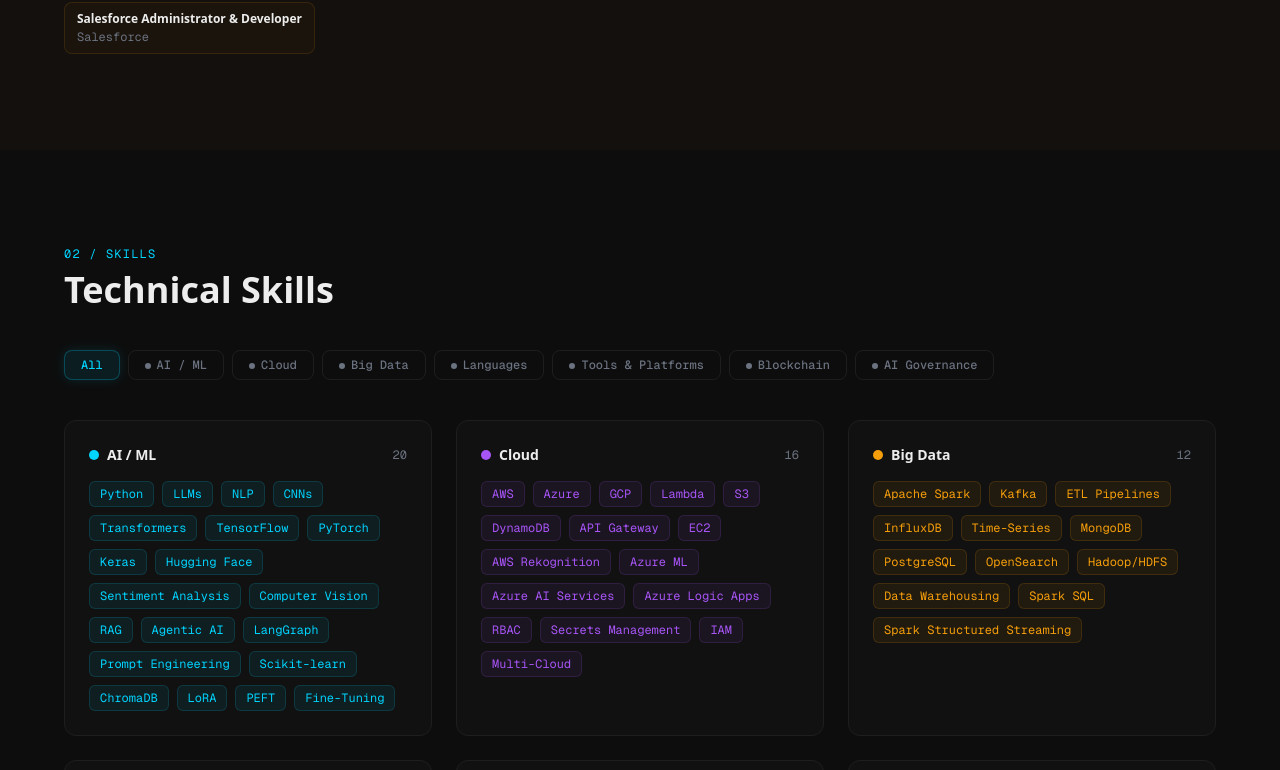
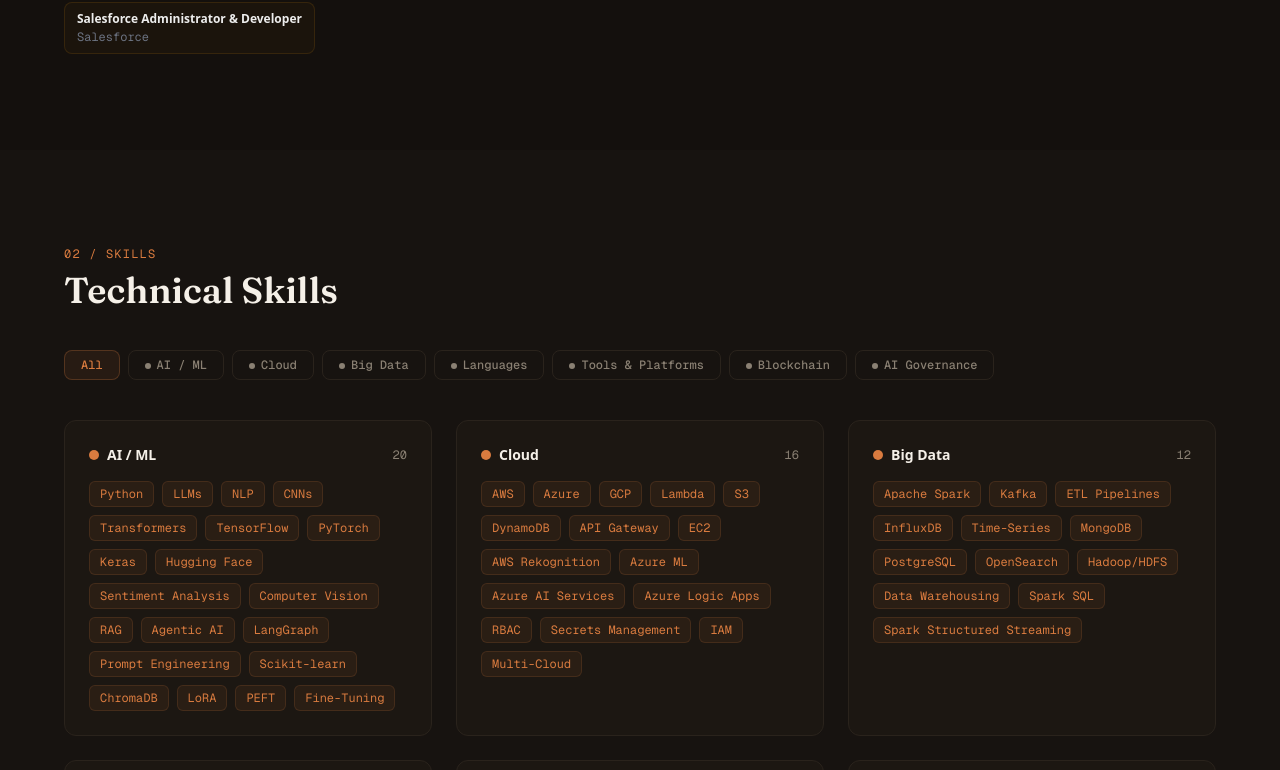
Before and after one commit to Namantyagi2727/portfolio, a Next.js app: page / in a window 1280 px wide. Shown: the part 3286-4056 px from the top of the page. Built offline with nearby package versions, Linux system fonts and the light colour scheme.

Commit message:
feat: collapse skill category rainbow to single accent, re-skin Co-Authored-By: Claude Haiku 4.5 <noreply@anthropic.com> Claude-Session: https://claude.ai/code/session_01NehF1ss7b5bKHeeLkofiR7

```diff
--- a/src/components/Skills.tsx
+++ b/src/components/Skills.tsx
@@ -4,15 +4,7 @@ import { useState } from "react";
 import { motion, AnimatePresence } from "framer-motion";
 import { skills } from "@/lib/data";
 
-const categoryColors: Record<string, string> = {
-  "AI / ML":           "#00d4ff",
-  "Cloud":             "#a855f7",
-  "Big Data":          "#f59e0b",
-  "Languages":         "#10b981",
-  "Tools & Platforms": "#6b7280",
-  "Blockchain":        "#f97316",
-  "AI Governance":     "#06b6d4",
-};
+const ACCENT = "#d97b3f";
 
 export default function Skills() {
   const [active, setActive] = useState("All");
@@ -20,36 +12,31 @@ export default function Skills() {
   const filtered = active === "All" ? skills : skills.filter((g) => g.category === active);
 
   return (
-    <section id="skills" className="py-24 px-6 bg-[#0d0d0d]">
+    <section id="skills" className="py-24 px-6 bg-[#171310]">
       <div className="max-w-6xl mx-auto">
-
-        {/* Section header */}
         <div className="mb-10">
-          <p className="text-xs font-mono text-[#00d4ff] uppercase tracking-widest mb-2">02 / Skills</p>
-          <h2 className="text-3xl sm:text-4xl font-bold text-[#ededed]">Technical Skills</h2>
+          <p className="text-xs font-mono text-[#d97b3f] uppercase tracking-widest mb-2">02 / Skills</p>
+          <h2 className="text-3xl sm:text-4xl font-serif font-semibold text-[#f5f0e8]">Technical Skills</h2>
         </div>
 
-        {/* Filter tabs */}
         <div className="flex flex-wrap gap-2 mb-10">
           {["All", ...skills.map((g) => g.category)].map((cat) => {
             const isActive = active === cat;
-            const color = cat === "All" ? "#00d4ff" : (categoryColors[cat] ?? "#00d4ff");
             return (
               <button
                 key={cat}
                 onClick={() => setActive(cat)}
                 className="px-4 py-1.5 rounded-lg text-xs font-mono font-medium transition-all duration-200"
                 style={{
-                  background: isActive ? `${color}15` : "transparent",
-                  color:      isActive ? color : "#6b7280",
-                  border:     `1px solid ${isActive ? `${color}40` : "#1e1e1e"}`,
-                  boxShadow:  isActive ? `0 0 12px ${color}20` : "none",
+                  background: isActive ? `${ACCENT}15` : "transparent",
+                  color: isActive ? ACCENT : "#8a8073",
+                  border: `1px solid ${isActive ? `${ACCENT}40` : "#2a231c"}`,
                 }}
               >
                 {cat !== "All" && (
                   <span
                     className="inline-block w-1.5 h-1.5 rounded-full mr-1.5 align-middle"
-                    style={{ background: isActive ? color : "#6b7280" }}
+                    style={{ background: isActive ? ACCENT : "#8a8073" }}
                   />
                 )}
                 {cat}
@@ -58,7 +45,6 @@ export default function Skills() {
           })}
         </div>
 
-        {/* Grid */}
         <AnimatePresence mode="wait">
           <motion.div
             key={active}
@@ -68,48 +54,34 @@ export default function Skills() {
             transition={{ duration: 0.2, ease: "easeOut" }}
             className="grid sm:grid-cols-2 lg:grid-cols-3 gap-6"
           >
-            {filtered.map((group) => {
-              const color = categoryColors[group.category] ?? "#00d4ff";
-              return (
+            {filtered.map((group) => (
               <div
                 key={group.category}
-                  className="bg-[#111111] border border-[#1e1e1e] rounded-xl p-6 transition-all duration-200"
-                  onMouseEnter={(e) => {
-                    (e.currentTarget as HTMLElement).style.borderColor = `${color}40`;
-                  }}
-                  onMouseLeave={(e) => {
-                    (e.currentTarget as HTMLElement).style.borderColor = "#1e1e1e";
-                  }}
+                className="bg-[#1c1712] border border-[#2a231c] rounded-xl p-6 transition-all duration-200"
+                onMouseEnter={(e) => { (e.currentTarget as HTMLElement).style.borderColor = `${ACCENT}40`; }}
+                onMouseLeave={(e) => { (e.currentTarget as HTMLElement).style.borderColor = "#2a231c"; }}
               >
-                  {/* Category header */}
                 <div className="flex items-center gap-2 mb-4">
-                    <span className="w-2.5 h-2.5 rounded-full" style={{ background: color }} />
-                    <h3 className="text-sm font-semibold text-[#ededed]">{group.category}</h3>
-                    <span className="ml-auto text-xs font-mono text-[#6b7280]">{group.items.length}</span>
+                  <span className="w-2.5 h-2.5 rounded-full" style={{ background: ACCENT }} />
+                  <h3 className="text-sm font-semibold text-[#f5f0e8]">{group.category}</h3>
+                  <span className="ml-auto text-xs font-mono text-[#8a8073]">{group.items.length}</span>
                 </div>
 
-                  {/* Skills chips */}
                 <div className="flex flex-wrap gap-2">
                   {group.items.map((skill) => (
                     <span
                       key={skill}
                       className="text-xs px-2.5 py-1 rounded-md font-mono transition-all duration-150"
-                        style={{
-                          background: `${color}12`,
-                          color,
-                          border: `1px solid ${color}25`,
-                        }}
+                      style={{ background: `${ACCENT}12`, color: ACCENT, border: `1px solid ${ACCENT}25` }}
                     >
                       {skill}
                     </span>
                   ))}
                 </div>
               </div>
-              );
-            })}
+            ))}
           </motion.div>
         </AnimatePresence>
-
       </div>
     </section>
   );
```
Lines whose indentation alone changed are shown as unchanged.
